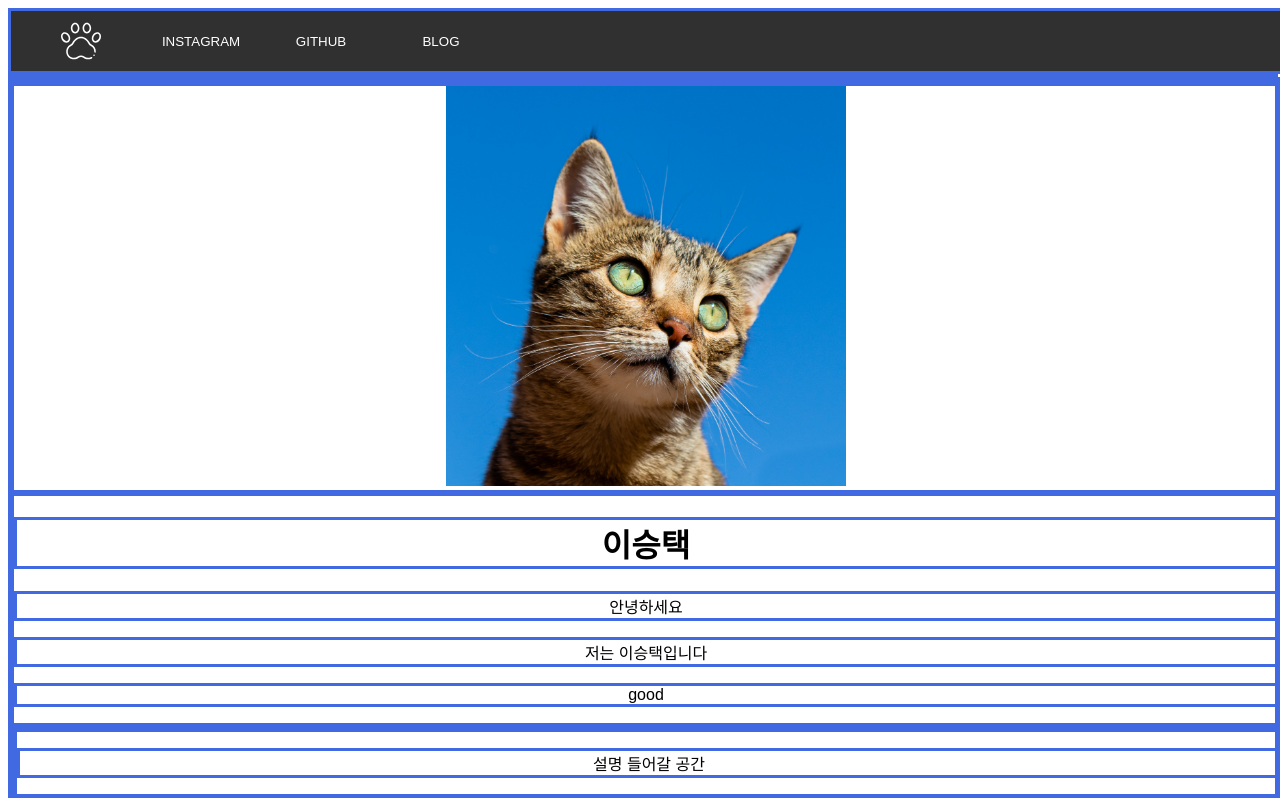
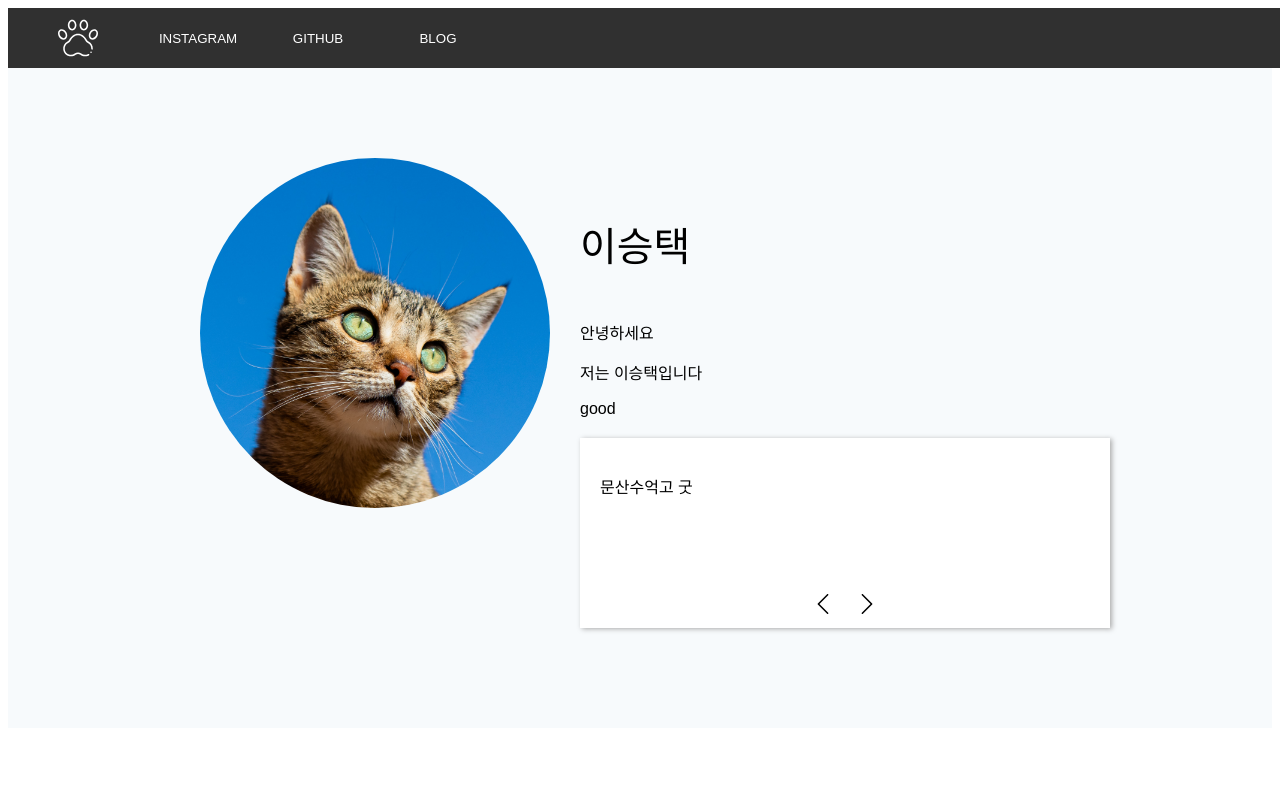
Before and after one commit to lst8791/lst8791.github.io, a plain HTML site: page index.html in a window 1280 px wide. Shown: the top 798 px of the page. Drawn offline with nearby package versions, Linux system fonts and the light colour scheme.

Commit message:
merecat2-__-

```diff
--- a/index.html
+++ b/index.html
@@ -1,22 +1,25 @@
 <!DOCTYPE html>
 <html lang="en">
+
 <head>
   <meta charset="UTF-8">
+  <script src="https://ajax.googleapis.com/ajax/libs/jquery/3.3.1/jquery.min.js"></script>
   <meta http-equiv="X-UA-Compatible" content="IE=edge">
   <meta name="viewport" content="width=device-width, initial-scale=1.0">
   <title>Document</title>
 </head>
+<script type="text/javascript" src="index.js"></script>
 <link rel="stylesheet" href="style.css">
 
 <body>
   <div class='navigation'>
-      <img src= "img/icon.svg" alt="logoicon">
+    <img src="img/icon.svg" alt="logoicon">
     <button>INSTAGRAM</button>
     <button>GITHUB</button>
     <button>BLOG</button>
   </div>
   <div class="card" id="book1">
-    <div class="wrapper"></div>
+    <div class="wrapper">
       <div class="profile_pic">
         <img src="img/profile.jpg" alt="profile_pic" width="400px">
       </div>
@@ -25,17 +28,19 @@
         <p>안녕하세요</p>
         <p>저는 이승택입니다</p>
         <p>good</p>
-      </div>
+
         <div class="page">
           <div class="text">
-          <p>설명 들어갈 공간</p>
+             <p id="book1_desc">설명이 들어갈 공간입니다.</p>
           </div>
-      <div claspage ="arrow">
+          <div class="arrow">
             <img src="img/next.svg" alt="left" id="left-arrow">
             <img src="img/next.svg" alt="right" id="right-arrow">
           </div>
         </div>
       </div>
     </div>
+  </div>
 </body>
+
 </html>
--- /dev/null
+++ b/index.js
@@ -0,0 +1,58 @@
+window.onload = function() {
+
+     var desc = ["설명이 들어갈 공간입니다.",
+    "문산수억고 굿",
+    "잘부탁드립니다"]; // 문자열 목록
+    var index = 0;
+
+    var interval = setInterval(function() {
+        $('#book1_desc').fadeOut(500, function() {
+            //지금 표시된 문자가 사라지면 수행할 작업
+            index++; // 0 >> 1
+            if (index === desc.length)
+                index = 0;
+            $(this).text(desc[index]).fadeIn(500);
+        });
+    }, 4000);
+
+    var leftarrow = document.getElementById('left-arrow')
+    var rightarrow = document.getElementById('right-arrow')
+
+    leftarrow.onclick = function () {
+    $('#book1_desc').fadeOut(500,function() {
+        index--;
+        if (index === -1)
+            index = 2;
+        $(this).text(desc[index]).fadeIn(500);
+        clearInterval(interval);
+        interval = setInterval(function() {
+            $('#book1_desc').fadeOut(500, function() {
+                //지금 표시된 문자가 사라지면 수행할 작업
+                index++; // 0 >> 1
+                if (index === desc.length)
+                    index = 0;
+                $(this).text(desc[index]).fadeIn(500);
+            });
+        }, 4000);
+    });
+    }
+
+    rightarrow.onclick = function () {
+        $('#book1_desc').fadeOut(500,function() {
+            index++;
+            if (index === desc.length)
+                index = 0;
+            $(this).text(desc[index]).fadeIn(500);
+            clearInterval(interval);
+            interval = setInterval(function() {
+                $('#book1_desc').fadeOut(500, function() {
+                    //지금 표시된 문자가 사라지면 수행할 작업
+                    index++; // 0 >> 1
+                    if (index === desc.length)
+                        index = 0;
+                    $(this).text(desc[index]).fadeIn(500);
+                });
+            }, 4000);
+        });
+        }
+}
--- a/style.css
+++ b/style.css
@@ -6,7 +6,7 @@ div {
     text-align: center;
 
     width: 100%;
-    border: 3px solid royalblue ;
+    /* border: 3px solid royalblue ; */
 }
 
 div.navigation {
@@ -45,10 +45,81 @@ div.navigation img {
     hue-rotate(314deg) brightness(106%) contrast(104%);
 }
 
-h1  {
-     border: 3px solid  royalblue;
+#book1{
+    background-color: #f7fafc;
+}
+
+#book1 .contents {
+    padding: 20px;
+}
+
+#book1 .page{
+    background-color: white;
+    padding: 20px;
+    margin-top: 20px;
+
+    height: 150px;
+    box-shadow: 2px 1px 5px 0px #AAAAAA;
+}
+
+#book1 .page .text {
+    height: 120px;
+}
+
+#book1 .wrapper {
+    max-width: 900px;
+}
+
+.profile_pic {
+    width: 350px;
+    height: 350px;
+    padding: 10px;
+}
+
+.profile_pic img {
+    width: inherit;
+    height: inherit;
+    border-radius: 70%;
+}
+
+#book1 .arrow img {
+    width: 20px;
+    margin-left: 10px;
+    margin-right: 10px;
+}
+
+#book1 .arrow img#left-arrow{
+    transform: scaleX(-1);
+
+}
+
+h1 {
+    font-family:  'noto sans KR', sans-serif;
+    font-weight: 500;
+    font-size: 40px;
+    text-align: left;
+    padding-top: 20px;
+    padding-bottom: 20px;
 }
 
 p {
-    border: 3px solid royalblue;
+    text-align: left;
+    margin-bottom: 10px;
 }
+
+.card {
+    display: flex;
+    flex-direction: row;
+    height: fit-content;
+}
+
+.wrapper {
+    display: flex;
+    flex-direction: row;
+
+    align-self: center;
+
+    padding: 80px;
+    margin: 0px auto;
+    max-width: 1200px;
+}
```
Lines whose indentation alone changed are shown as unchanged.
